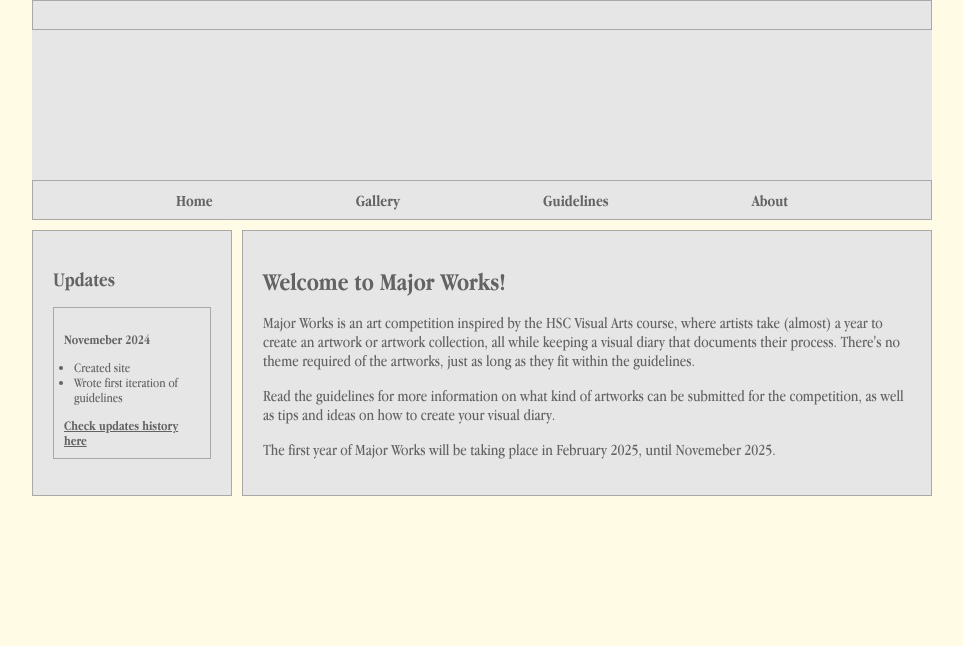
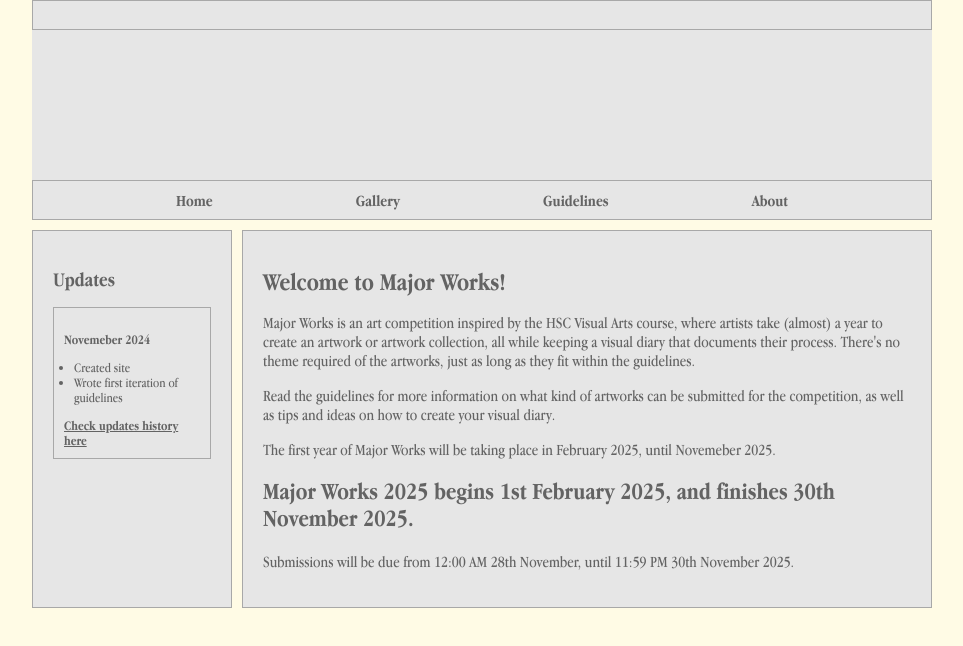
Before and after one commit to xwing027/xwing027.github.io, a plain HTML site: page index.html in a window 1280 px wide. Shown: the whole page, without its empty margins (158-1121 px from the left). Drawn offline with Linux system fonts and the light colour scheme.

Commit message:
submission date

```diff
--- a/index.html
+++ b/index.html
@@ -31,6 +31,8 @@
             <p>Major Works is an art competition inspired by the HSC Visual Arts course, where artists take (almost) a year to create an artwork or artwork collection, all while keeping a visual diary that documents their process. There's no theme required of the artworks, just as long as they fit within the guidelines.</p>
             <p>Read the guidelines for more information on what kind of artworks can be submitted for the competition, as well as tips and ideas on how to create your visual diary.</p>
             <p>The first year of Major Works will be taking place in February 2025, until Novemeber 2025.</p>
+            <h2>Major Works 2025 begins 1st February 2025, and finishes 30th November 2025.</h2>
+            <p>Submissions will be due from 12:00 AM 28th November, until 11:59 PM 30th November 2025.</p>
         </main>
 
     <aside id="leftSidebar" style="margin-right: 10px;"><h2>Updates</h2>
```
